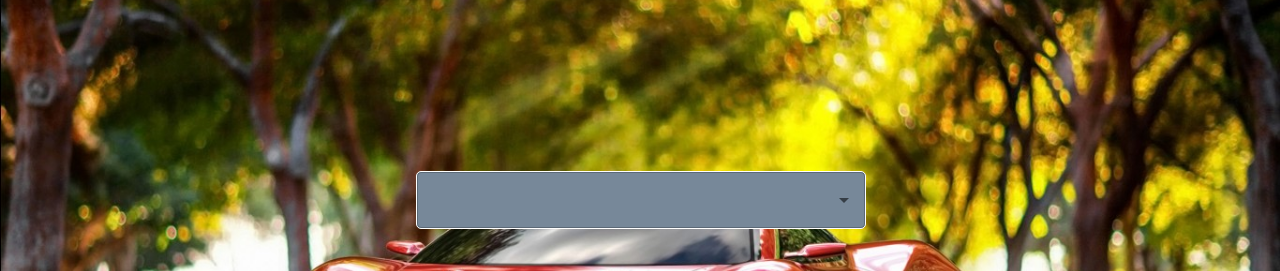
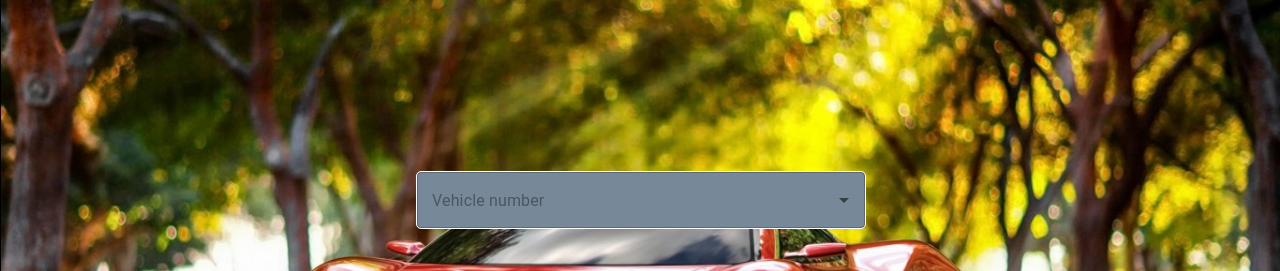
Before and after one commit to mukta1994/dutch-vehicle-details-react, a React (Create React App) app: page / in a window 1280 px wide. Shown: the top 271 px of the page. Built offline with nearby package versions, Linux system fonts and the light colour scheme.

Commit message:
added placeholder

```diff
--- a/src/Containers/Vehicle.js
+++ b/src/Containers/Vehicle.js
@@ -47,7 +47,7 @@ const Vehicle = () => {
                         includeInputInList
                         options={options}
                         getOptionLabel={(option) => option.kentekenplaat}
-                        renderInput={(params) => <TextField {...params} variant="outlined" className="search-term" onChange={searchresult} />}
+                        renderInput={(params) => <TextField {...params} variant="outlined" className="search-term" placeholder="Vehicle number" onChange={searchresult} />}
                         onChange={(event, value) => { getVehicleDetails(value) }}
                     />
                 </div>
```
